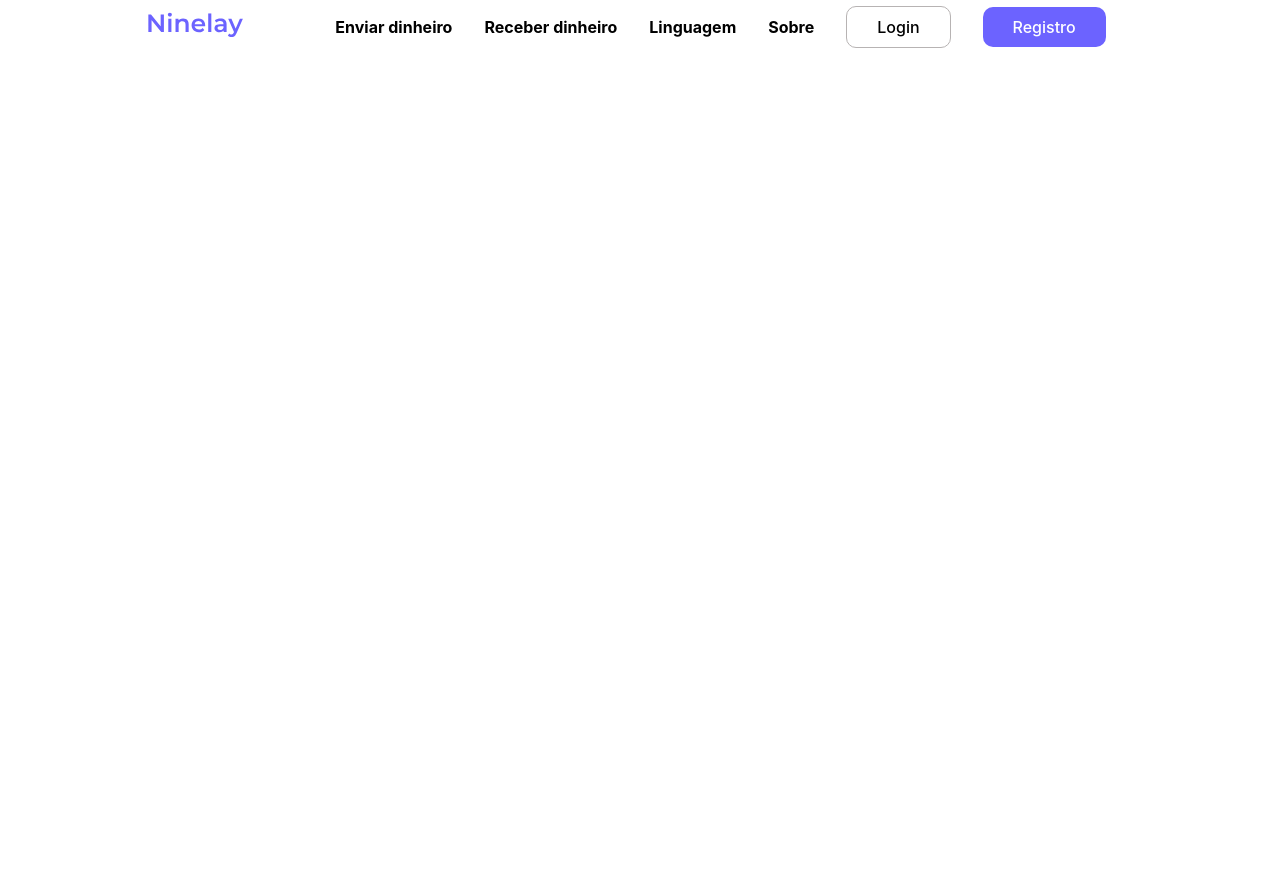
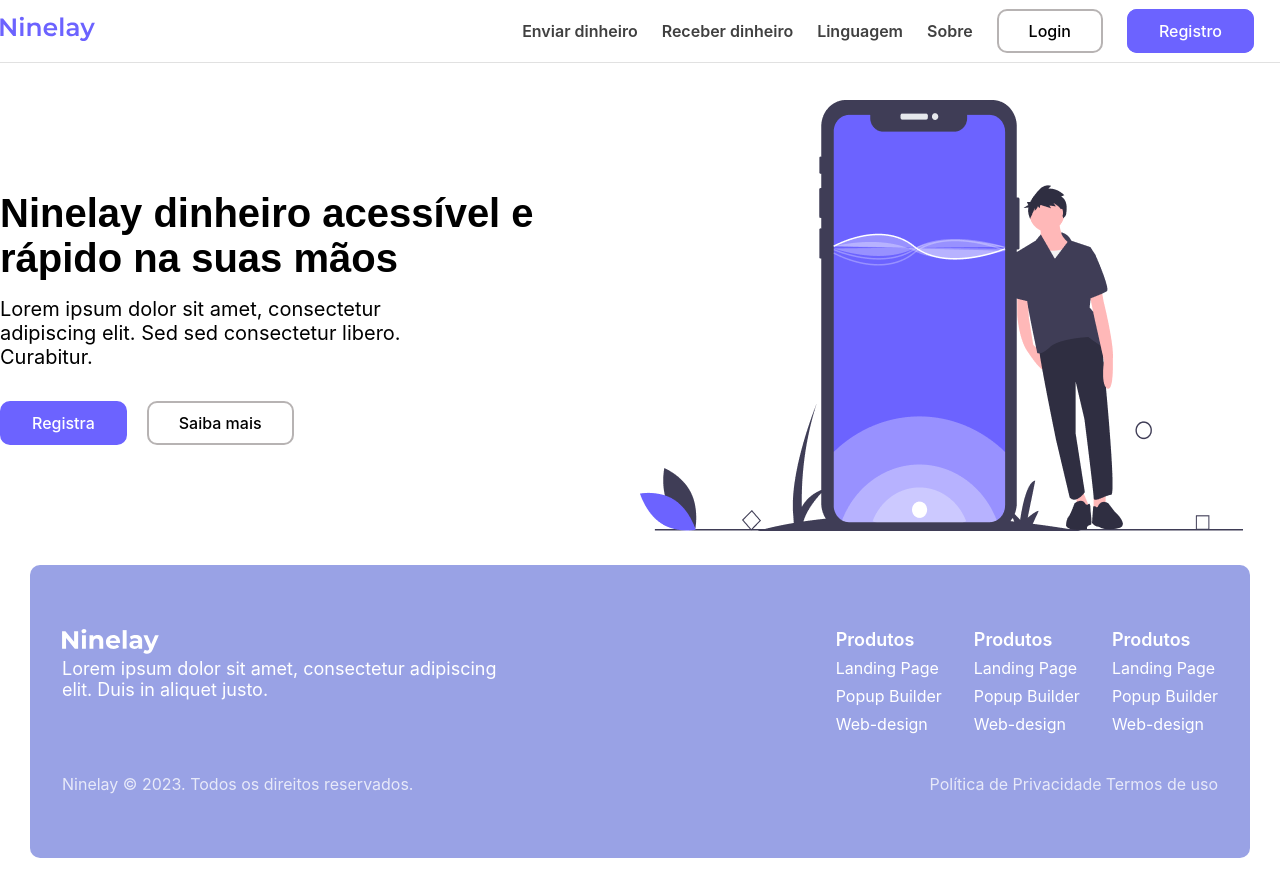
Before and after one commit to RazielID752/ninelay, a plain HTML site: page index.html in a window 1280 px wide. Shown: the top 896 px of the page. Before the commit the page ends 800 px from the top, so only its background shows below. Drawn offline with Linux system fonts and the light colour scheme.

Commit message:
18/12/23 criação do footer e da hero

```diff
--- a/css/style.css
+++ b/css/style.css
@@ -1,3 +1,4 @@
+/* / Configuração global */
 * {
     margin: 0;
     padding: 0;
@@ -8,17 +9,30 @@ a{
     text-decoration: none;
     font-family:"inter", "arial";
 }
+li{
+    list-style:none;
+    font-family: "inter", "arial" ;
+}
+p{
+    font-family: "inter", "arial";
+}
 
+body{
+    height: 2500px;
+}
+/* // Configuração global */
+
+/* / menu */
 .menu{
-    display: flex;
-    justify-content: space-evenly;
-    padding-top: 12px;
-    padding-bottom: 12px;
+    padding-top: 16px;
+    padding-bottom: 16px;
     position: fixed;
     width: 100%;
     background: #fff;
+    border-bottom: 1px solid #e1e1e1;
 }
 .wrapper{
+    margin: 0 auto;
     max-width: 1280px;
 }
 
@@ -26,43 +40,155 @@ a{
     display: flex;
     padding-right: 26px;
     justify-content: space-between;
-    gap: 60px;
     align-items: center;
 }
 
-ul{
+.ul-menu{
     display: flex;
 }
 
-ul li{
-    list-style:none;
-    padding-left: 32px;
+.ul-menu li{
+    padding-left: 24px;
 }
 
-ul li .nav-a{
+.ul-menu li .nav-a{
     font-size: 16px;
-    color: #000;
-    font-weight: 700;
+    color: #404040;
+    font-weight: 600;
 }
 
 .login-btn{
     color: #000;
-    border: 1px solid #b7b3b3;
+    border: 2px solid #b7b3b3;
     padding: 10px 30px;
     border-radius: 10px;
     font-weight: 500;
 }
 
 .login-btn:hover{
-    background: #6C63FF;
-    color: #fff;
-    border: 1px solid #6C63FF;
+    background: #EEE5FF;
+    color: #6C63FF;
+    border: 2px solid #6C63FF;
 }
 
 .registro-btn{
     color: #fff;
     background: #6C63FF;
+    border: 2px solid #6C63FF ;
     padding: 10px 30px;
     border-radius: 10px;
     font-weight: 500;
 }
+
+.registro-btn:hover{
+    color: #ffffff;
+    border: 2px solid #EEE5FF;
+    background: #5a53dc ;
+}
+/* // menu */
+
+/* / Hero */
+.hero{
+    margin: 0 auto;
+    display: flex;
+    max-width: 1280px;
+    align-items: center;
+    justify-content: center;
+}
+
+.hero-wrapper{
+    margin-top: 100px;
+    display: grid;
+    grid-template-columns: 1fr 1fr;
+    align-items: center;
+}
+.text-content{
+    padding-bottom: 16px;
+}
+.hero-title{
+    font-family: 'arial';
+    font-size: 40px;
+}
+.hero-btn{
+    display: flex;
+    gap: 20px;
+}
+
+.hero-p{
+    font-size: 20px;
+    padding: 16px 0 16px 0;
+    max-width: 37ch;
+}
+
+.img-hero{
+    max-width: 100%;
+}
+
+/* // Hero */
+
+/* / Footer */
+.footer-wrapper{
+    margin: 0 auto;
+}
+
+.footer{
+    margin: 0 auto;
+    padding: 30px 30px;
+}
+.footer-content{
+    padding: 64px 32px;
+    background-color: #99A2E5;
+    border-radius: 10px;
+}
+.list-title{
+    font-size: 18px;
+}
+
+.footer-list{
+    display: flex;
+    gap: 32px;
+}
+.list-menu li{
+    padding-bottom: 8px;
+}
+
+.list-menu li:nth-child(n+2){
+    font-size: 16px;
+    font-weight: 200px;
+    color: #fff;
+}
+.list-title{
+    font-weight: 600;
+    color: #fff;
+}
+
+.footer-container{
+    margin: 0 auto;
+    max-width: 1280px;
+    display: flex;
+    justify-content: space-between;
+}
+.footer-p{
+    font-size: 18px;
+    color: #fff;
+    max-width: 40ch;
+}
+.footer-copy{
+    margin: 0 auto;
+    max-width: 1280px;
+    display: flex;
+    justify-content: space-between;
+    padding: 32px 0 0;
+}
+
+.link-copy{
+    color: #ffffffc4;;
+    font-size: 16px;
+    font-weight: 400;
+}
+.copy-p{
+    color: #ffffffc4;
+    font-size: 16px;
+    font-weight: 400;
+}
+/* // Footer */
--- a/index.html
+++ b/index.html
@@ -1,11 +1,13 @@
 <!DOCTYPE html>
 <html lang="pt-br">
+
 <head>
   <meta charset="UTF-8">
   <meta name="viewport" content="width=device-width, initial-scale=1.0">
   <title>Ninelay</title>
   <link rel="stylesheet" href="/css/style.css">
 </head>
+
 <body>
   <header class="menu">
     <div class="wrapper">
@@ -15,9 +17,8 @@
             <img class="logo" src="/img/logo.svg" alt="logo">
           </a>
         </div>
-                <div>
         <nav>
-                        <ul>
+          <ul class="ul-menu">
             <li><a class="nav-a" href="">Enviar dinheiro</a></li>
             <li><a class="nav-a" href="">Receber dinheiro</a></li>
             <li><a class="nav-a" href="">Linguagem</a></li>
@@ -32,7 +33,73 @@
         </nav>
       </div>
     </div>
+  </header>
+  <section class="hero">
+    <div class="hero-wrapper">
+      <div>
+        <div class="text-content">
+          <h2 class="hero-title">Ninelay dinheiro acessível e rápido na suas mãos</h2>
+          <p class="hero-p">Lorem ipsum dolor sit amet, consectetur adipiscing elit. Sed sed consectetur libero.
+            Curabitur.</p>
         </div>
-    </header>
+        <div class="hero-btn">
+          <a class="registro-btn" href="#">Registra</a>
+          <a class="login-btn" href="#">Saiba mais</a>
+        </div>
+      </div>
+      <div>
+        <img class="img-hero" src="/img/undraw_Mobile_application_mr4r 1.png" alt="">
+      </div>
+    </div>
+  </section>
+
+  <footer class="footer">
+    <div class="footer-wrapper">
+      <div class="footer-content">
+        <div class="footer-container">
+          <div>
+            <img src="/img/logo-white.svg" alt="">
+            <p class="footer-p">Lorem ipsum dolor sit amet, consectetur adipiscing elit. Duis in aliquet justo.</p>
+          </div>
+          <div class="footer-list">
+            <div>
+              <ul class="list-menu">
+                <li class="list-title">Produtos</li>
+                <li>Landing Page</li>
+                <li>Popup Builder</li>
+                <li>Web-design</li>
+              </ul>
+            </div>
+            <div>
+              <ul class="list-menu">
+                <li class="list-title">Produtos</li>
+                <li>Landing Page</li>
+                <li>Popup Builder</li>
+                <li>Web-design</li>
+              </ul>
+            </div>
+            <div>
+              <ul class="list-menu">
+                <li class="list-title">Produtos</li>
+                <li>Landing Page</li>
+                <li>Popup Builder</li>
+                <li>Web-design</li>
+              </ul>
+            </div>
+          </div>
+        </div>
+        <div class="footer-copy">
+          <div>
+            <p class="copy-p">Ninelay © 2023. Todos os direitos reservados.</p>
+          </div>
+          <div>
+            <a class="link-copy" href="#">Política de Privacidade</a>
+            <a class="link-copy" href="#">Termos de uso</a>
+          </div>
+        </div>
+      </div>
+    </div>
+  </footer>
 </body>
+
 </html>
```
Also changed, not shown: 1 other file. Lines whose indentation alone changed are shown as unchanged.
